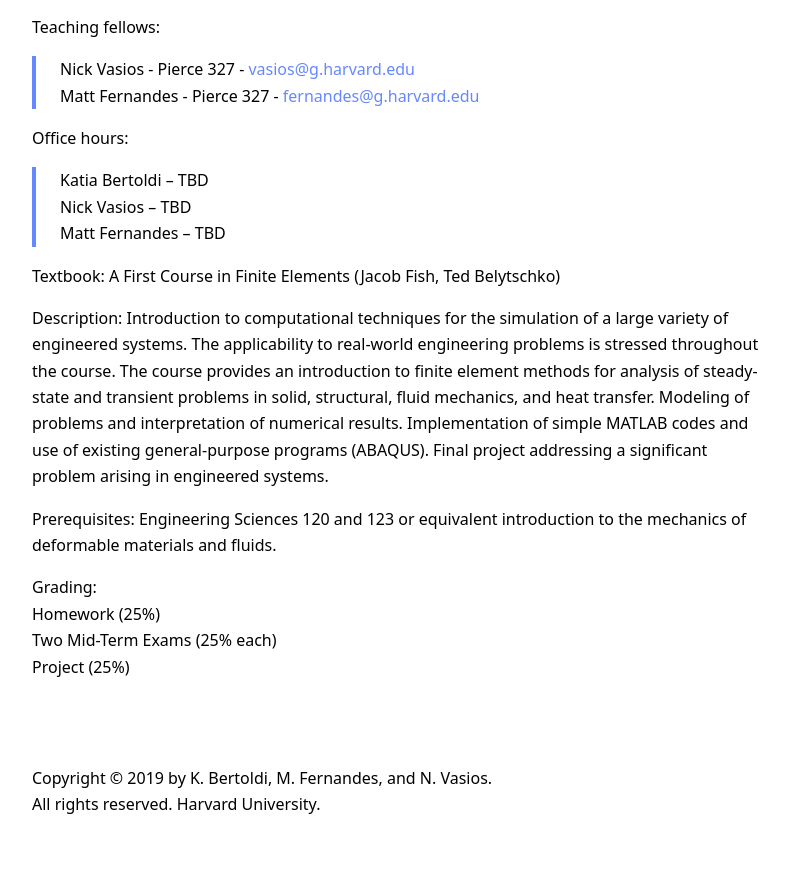
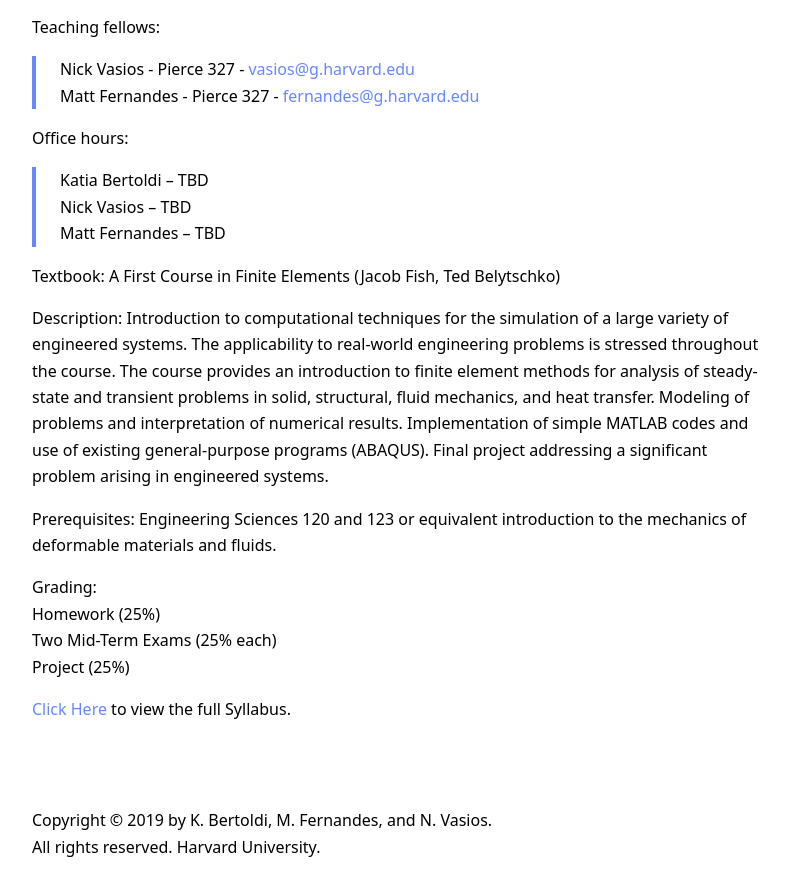
Before and after one commit to matheuscfernandes/ES128, a Jekyll site: the page built from index.md, in a window 1280 px wide and 900 px high, scrolled down 930 px. Shown: the top 896 px of the window, without its empty margins (240-1029 px from the left). Built offline with Jekyll 4.4.1, drawn with Linux system fonts in a browser that asks for light colours; before the commit the page ends 1788 px from its top, so only the background shows below that.

Commit message:
adding syllabus

```diff
--- a/index.md
+++ b/index.md
@@ -35,3 +35,5 @@
 Homework (25%)<br/>
 Two Mid-Term Exams (25% each)<br/>
 Project (25%)
+
+[Click Here](./Syllabus) to view the full Syllabus.
```
